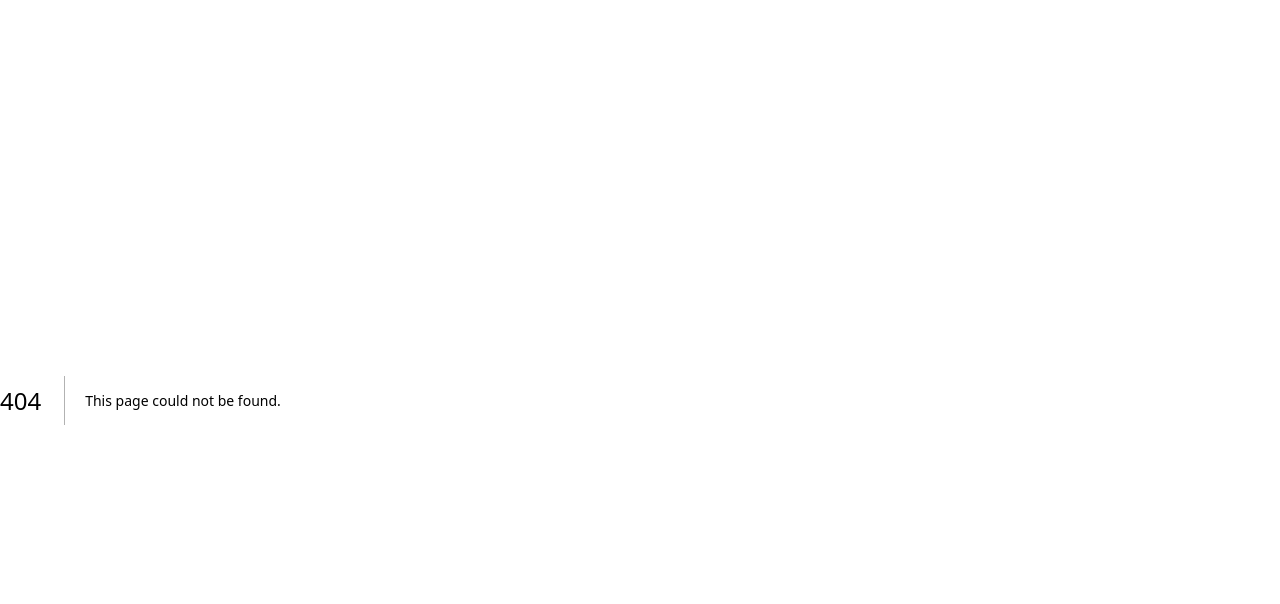
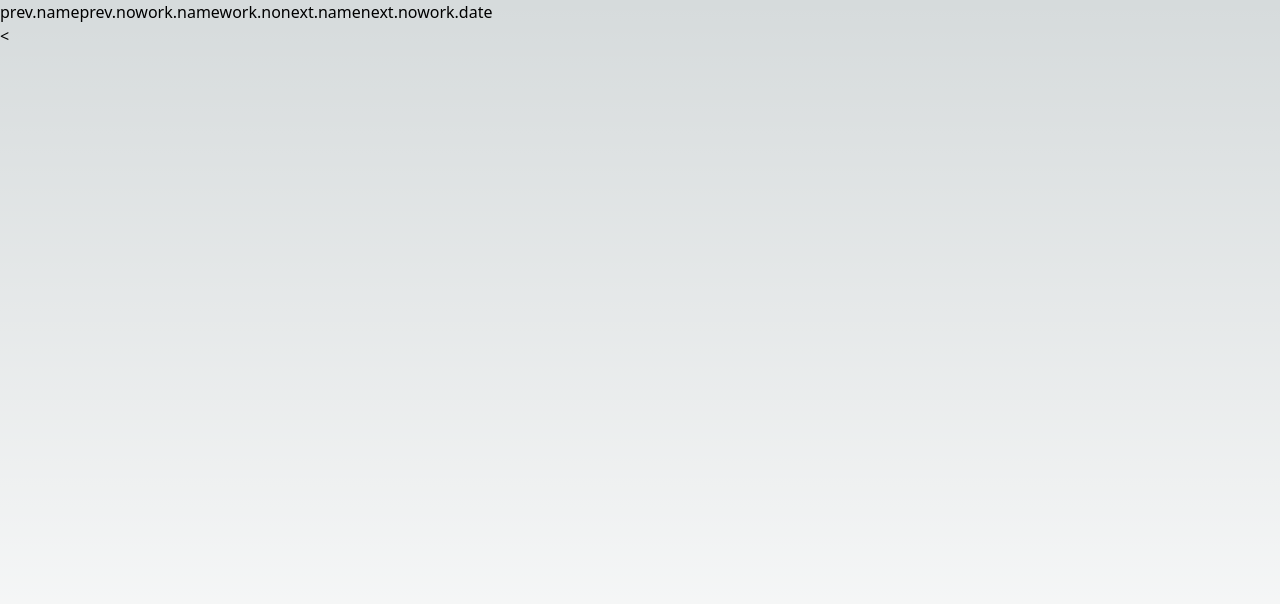
Before and after one commit to myPandaStore/react-100, a Next.js app: page /components in a window 1280 px wide. Before the commit this address had no page. Shown: the top 604 px of the page. Built offline with nearby package versions, Linux system fonts and the light colour scheme.

Commit message:
chore: init  page component

```diff
--- a/package.json
+++ b/package.json
@@ -10,6 +10,7 @@
     "test": "vitest --run"
   },
   "dependencies": {
+    "@react-navigation/native": "^6.1.9",
     "matter-js": "^0.19.0",
     "next": "14.0.3",
     "react": "^18.2.0",
--- a/src/app/003/page.tsx
+++ b/src/app/003/page.tsx
@@ -2,7 +2,7 @@
  * @Author: luckin 1832114807@qq.com
  * @Date: 2023-12-11 17:45:52
  * @LastEditors: luckin 1832114807@qq.com
- * @LastEditTime: 2023-12-15 17:10:42
+ * @LastEditTime: 2023-12-15 20:43:51
  * @FilePath: \react-100\src\app\003\page.tsx
  * @Description:
  *
@@ -11,6 +11,7 @@
 "use client"
 import { useEffect, useRef } from 'react'
 import { Engine, Render, Bodies, World, } from 'matter-js'
+import Page from '../components/page'
 
 function noop(): void {
     console.log('noop')
@@ -20,65 +21,71 @@ const f = {
     add: noop
 }
 
-
-export default function Mass() {
-    const canvasRef = useRef<any>()
-    const engine = useRef(Engine.create())
-
-    f.add = () => {
-        console.log('f.add')
-        const boxA = Bodies.rectangle(180, -40, 80, 80, { render: wireFrame })
-        World.add(engine.current.world, [boxA])
-    }
-
-    const wireFrame = {
-        fillStyle: 'transparent',
-        strokeStyle: 'black',
-        lineWidth: 1,
-    }
-
-    useEffect(() => {
-        const render = Render.create({
-            element: canvasRef.current,
-            engine: engine.current,
-            options: {
-                width: 400,
-                height: 400,
-                background: '#ffffff',
-                wireframes: false,
-            }
-        })
+export default function App() {
+    return (
+        <Page />
+    )
+}
 
 
-        const ground = Bodies.rectangle(400, 200, 410, 50,
-            { isStatic: true, render: wireFrame },
-        )
+// export function Mass() {
+//     const canvasRef = useRef<any>()
+//     const engine = useRef(Engine.create())
 
-        World.add(engine.current.world, [
-            ground
-        ])
+//     f.add = () => {
+//         console.log('f.add')
+//         const boxA = Bodies.rectangle(180, -40, 80, 80, { render: wireFrame })
+//         World.add(engine.current.world, [boxA])
+//     }
+
+//     const wireFrame = {
+//         fillStyle: 'transparent',
+//         strokeStyle: 'black',
+//         lineWidth: 1,
+//     }
+
+//     useEffect(() => {
+//         const render = Render.create({
+//             element: canvasRef.current,
+//             engine: engine.current,
+//             options: {
+//                 width: 400,
+//                 height: 400,
+//                 background: '#ffffff',
+//                 wireframes: false,
+//             }
+//         })
 
 
-        f.add()
+//         const ground = Bodies.rectangle(400, 200, 410, 50,
+//             { isStatic: true, render: wireFrame },
+//         )
 
-        Engine.run(engine.current)
-        Render.run(render)
-
-        return () => {
-            Render.stop(render)
-            World.clear(engine.current.world, true)
-            Engine.clear(engine.current)
-            render.canvas.remove()
-            render.textures = {}
-        }
-    }, [])
+//         World.add(engine.current.world, [
+//             ground
+//         ])
 
 
-    return (
-        <div
-            onClick={f.add}
-            ref={canvasRef} className='w-full flex justify-center items-center'
-        >
-        </div>
-    )
-}
+//         f.add()
+
+//         Engine.run(engine.current)
+//         Render.run(render)
+
+//         return () => {
+//             Render.stop(render)
+//             World.clear(engine.current.world, true)
+//             Engine.clear(engine.current)
+//             render.canvas.remove()
+//             render.textures = {}
+//         }
+//     }, [])
+
+
+//     return (
+//         <div
+//             onClick={f.add}
+//             ref={canvasRef} className='w-full flex justify-center items-center'
+//         >
+//         </div>
+//     )
+// }
--- /dev/null
+++ b/src/app/components/page.tsx
@@ -0,0 +1,51 @@
+
+'use client'
+import Link from 'next/link'
+import { Router, Route, } from 'react-router'
+import { works } from '../works'
+import { useEffect, useRef } from 'react'
+// import { useLocation } from 'react-router-dom';
+
+// console.log(Route, 'Route')
+import { useRouter } from 'next/router';
+
+export default function Page() {
+    const router = useRouter();
+    useEffect(() => {
+        // 这里的代码将在组件挂载到DOM后执行，确保是在客户端
+        console.log(router.pathname);
+        console.log(router.query);
+    }, [router.isReady]); // 只有在router.isReady变化时才会执行
+
+
+    // // const router = useRouter();
+
+    // // 如果路由器还没有准备好，可以返回加载状态或null
+    // if (!router.isReady) {
+    //     // 这里可以放置一个加载指示器或返回null
+    //     return null; // 或者 <LoadingIndicator />
+    // }
+
+    // // 一旦路由器准备好了，就可以安全地访问路由信息
+    // console.log(router.pathname); // 现在的路径名
+    // console.log(router.query);    // 路由的查询参数
+    return (
+        <div className="paper">
+            <div className="bottom-nav">
+                <span>prev.name</span>
+                <span>prev.no</span>
+                <span>work.name</span>
+                <span>work.no</span>
+                <span>next.name</span>
+                <span>next.no</span>
+                <span>work.date</span>
+            </div>
+            <div className="nav cursor-pointer">
+                <Link href={'/'}>
+                    &lt;
+                </Link>
+            </div>
+            <div className="slot"></div>
+        </div>
+    )
+}
```
Also changed, not shown: src/app/components/test.md (added), 1 other file (tests, documents, lock files or other folders).
